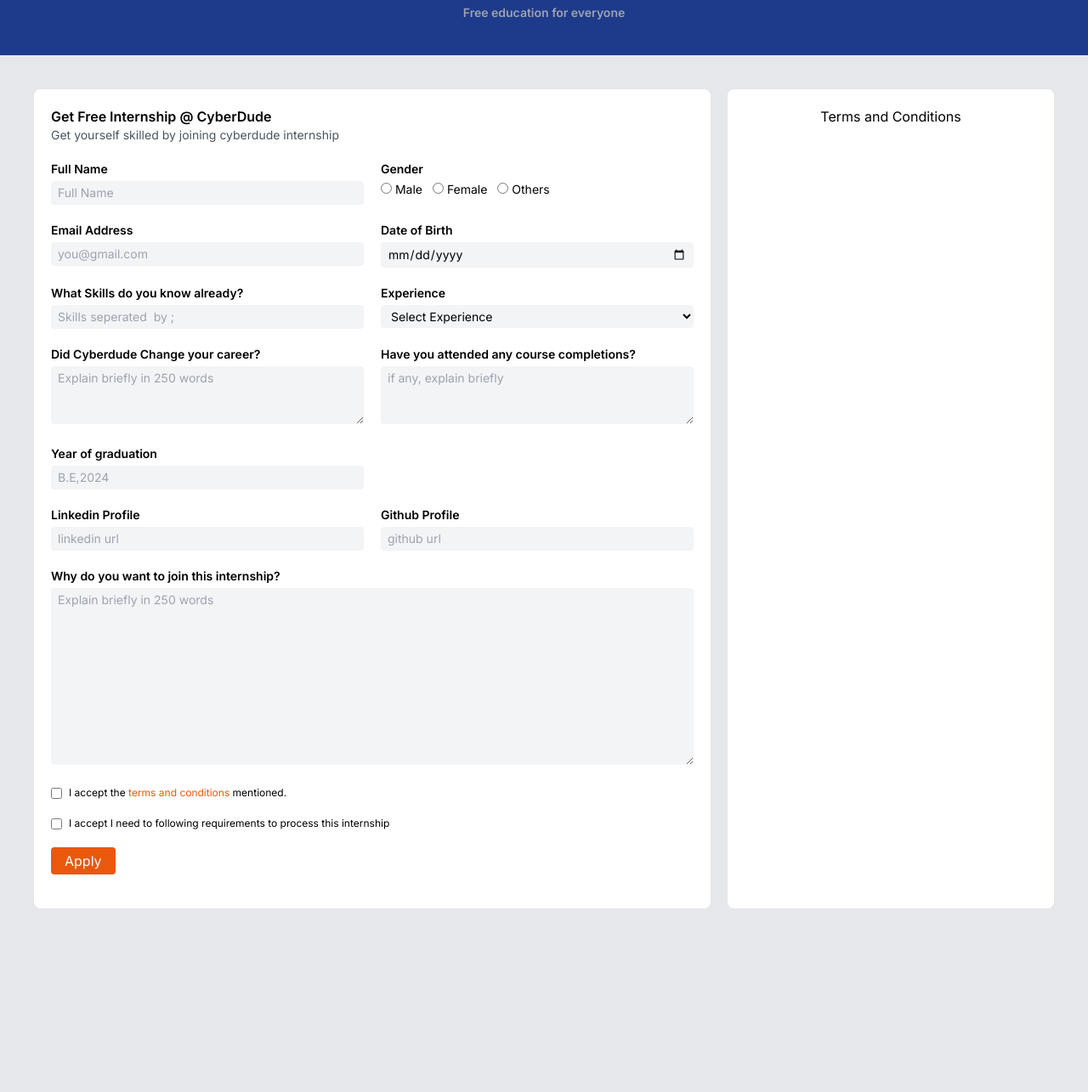
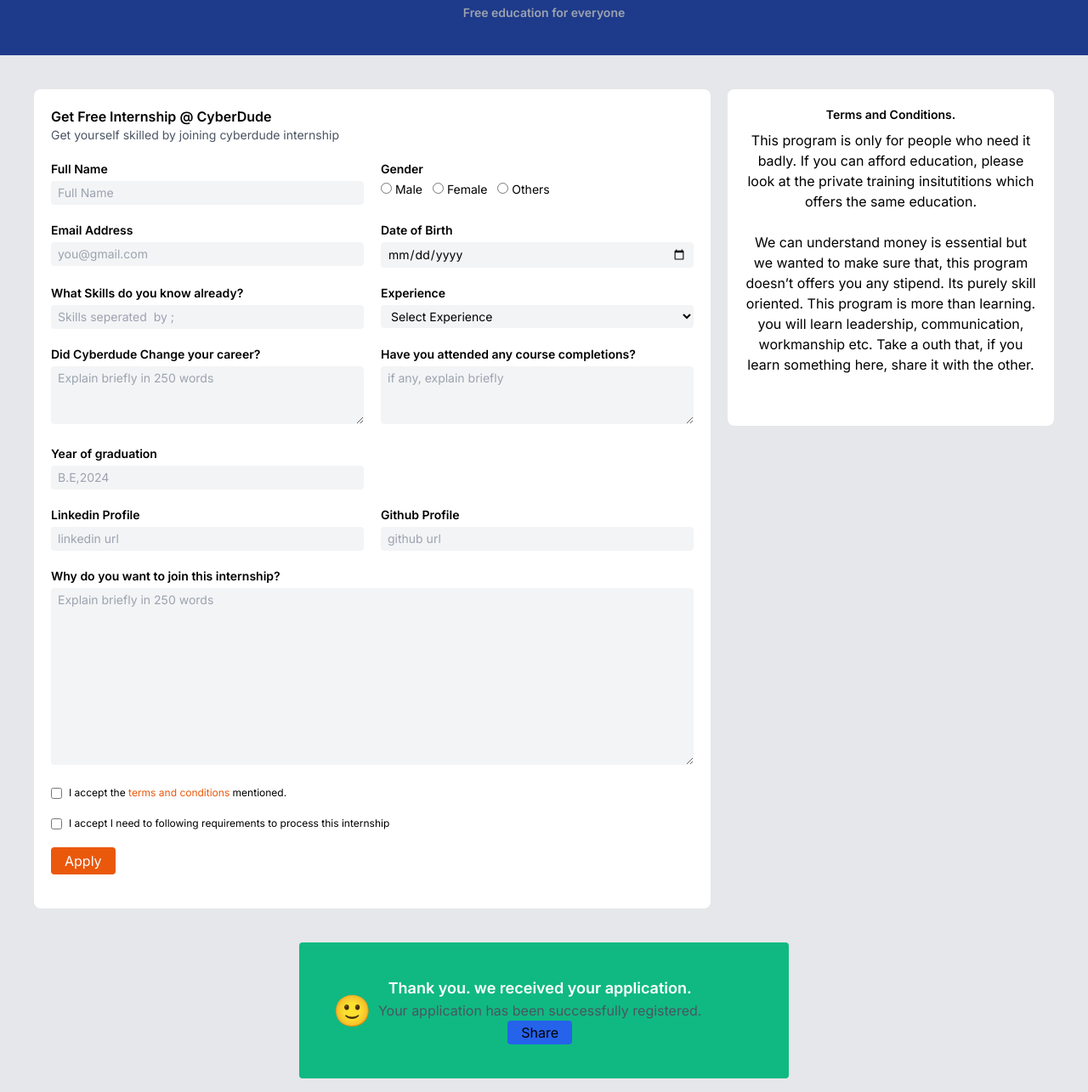
Before and after one commit to san1234100/Giveaway-App, a website: page index.html in a window 1280 px wide. Shown: the part 75-1360 px from the top of the page at 85% size. Before the commit the page ends 1184 px from the top, so only its background shows below. Drawn offline with Linux system fonts and the light colour scheme.

Commit message:
index.html

```diff
--- a/index.html
+++ b/index.html
@@ -52,13 +52,14 @@
               <label for="gender" class="block font-semibold">Gender</label>
               <div class="mt-1 space-x-2 text-sm">
                 <label for="male"
-                  ><input type="radio" id="male" name="gender" value="male" required/>
+                  ><input type="radio" id="male" class="checked:accent-blue-500" name="gender" value="male" required/>
                   Male</label
                 >
                 <label for="female"
                   ><input
                     type="radio"
                     id="female"
+                    class="checked:accent-blue-500"
                     name="gender"
                     value="female"
                   />
@@ -68,6 +69,7 @@
                   ><input
                     type="radio"
                     id="others"
+                    class="checked:accent-blue-500"
                     name="gender"
                     value="others"
                   />
@@ -234,10 +236,33 @@
       </div>
       <!-- Left box end -->
       <!-- Right box -->
-      <div class="bg-white p-5 rounded-lg w-96 text-center" id="termsContent">
-        <h1>Terms and Conditions</h1>
+      <div class="bg-white p-5 rounded-lg w-96 h-fit text-center" id="termsContent">
+        <h3 class="text-sm font-semibold">Terms and Conditions.</h3>
+            <p class="text-md mt-2">
+                This program is only for people who need it badly. If you can afford education, please look at the
+                private training insitutitions which offers the same education. <br> <br>
+                We can understand money is essential but we wanted to make sure that, this program doesn’t offers you
+                any stipend. Its purely skill oriented.
+                This program is more than learning. you will learn leadership, communication, workmanship etc.
+
+                Take a outh that, if you learn something here, share it with the other.
+            <ul class="text-xs list-disc p-5 space-y-2" id="conditions">
+            </ul>
+            </p>
       </div>
       <!-- Right box end -->
     </main>
+    <div class="bg-emerald-500 max-w-xl p-10 mx-auto text-center rounded m-10">
+      <div class="flex items-center space-x-2">
+       <div class="text-4xl">🙂</div>
+
+      <div>
+        <h1 class="font-semibold text-white text-lg">Thank you. we received your application.</h1>
+        <p class="text-gray-600">Your application has been successfully registered.</p>
+        <button class="px-4 py-0.5 bg-blue-600 rounded hover:bg-blue-700">Share</button>
+    </div>
+    </div>
+    </div>
+    <script src="./assets/js/main.js"></script>
   </body>
 </html>
```
Also changed, not shown: assets/css/output.css.
